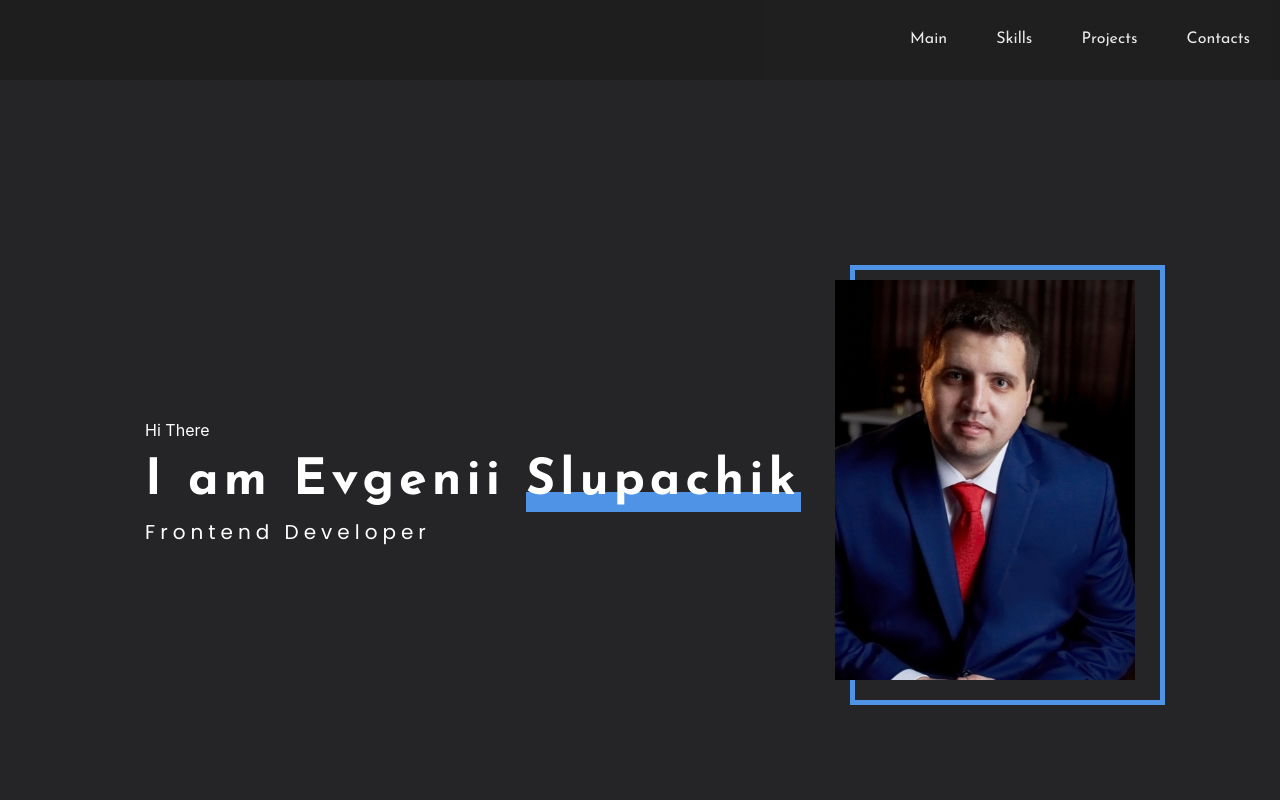
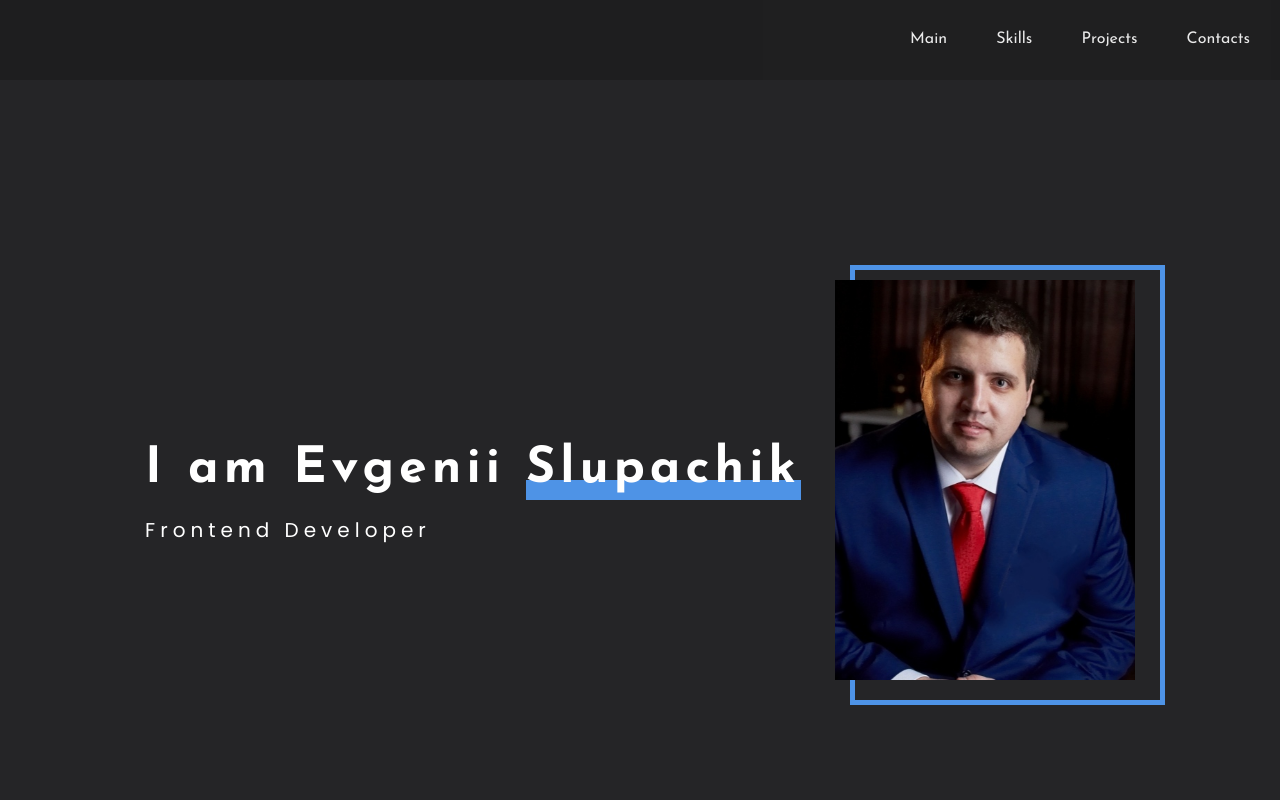
Before and after one commit to MrEvgeniy1989/portfolio, a React (Create React App) app: page / in a window 1280 px wide. Shown: the top 800 px of the page. Built offline with nearby package versions, Linux system fonts and the light colour scheme.

Commit message:
refactor: Removed the "Hi there" greeting.

```diff
--- a/src/main/Main.module.scss
+++ b/src/main/Main.module.scss
@@ -15,10 +15,9 @@
       @include flex(column, flex-start, flex-start, nowrap);
 
       span {
-        font-size: 16px;
         color: $textColor;
 
-        &:nth-child(2) {
+        &:nth-child(1) {
           @include text($TitleFontFamily, 50px, 1.2, 700);
 
           margin: 10px 0;
--- a/src/main/Main.tsx
+++ b/src/main/Main.tsx
@@ -7,7 +7,6 @@ export const Main = () => {
     <div className={style.mainBlock} id={'main'}>
       <div className={style.container}>
         <div className={style.greeting}>
-          <span>Hi There</span>
           <span>
             I am Evgenii <span>Slupachik</span>
           </span>
```
